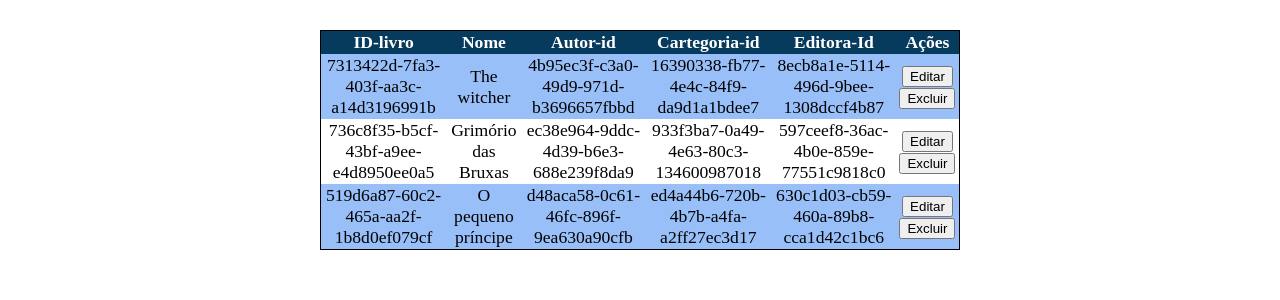
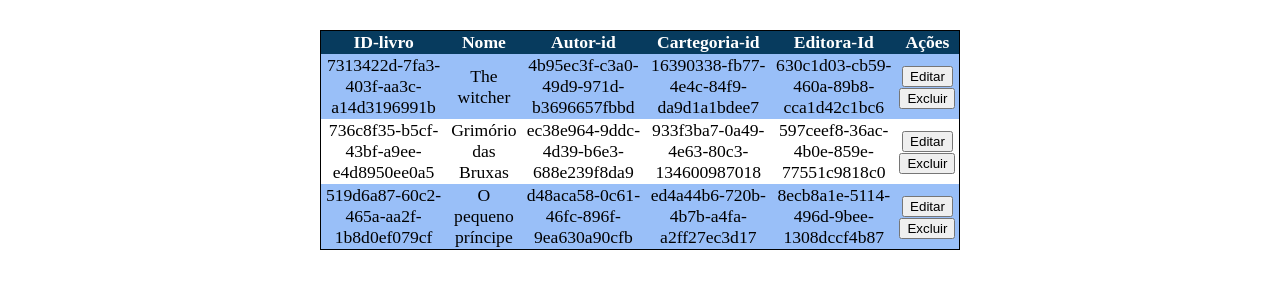
Before and after one commit to Ian-2INFO3/aula-bootcamp-teste, a Vue app: page /livros in a window 1280 px wide. Shown: the part 216-516 px from the top of the page. Built offline with nearby package versions, Linux system fonts and the light colour scheme.

Commit message:
ajeitando ids

```diff
--- a/src/views/EditorasView.vue
+++ b/src/views/EditorasView.vue
@@ -5,19 +5,19 @@ export default {
     return {
       editoras: [
         {
-          id: "630c1d03-cb59-460a-89b8-cca1d42c1bc6",
+          id_editora: "630c1d03-cb59-460a-89b8-cca1d42c1bc6",
           nome: "Companhia das Letras",
           site_lf: "https://www.companhiadasletras.com.br",
           site_nlf: "www.companhiadasletras.com.br",
         },
         {
-          id: "597ceef8-36ac-4b0e-859e-77551c9818c0",
+          id_editora: "597ceef8-36ac-4b0e-859e-77551c9818c0",
           nome: "Editora Rocco",
           site_lf: "https://www.rocco.com.br/",
           site_nlf: "www.rocco.com.br",
         },
         {
-          id: "8ecb8a1e-5114-496d-9bee-1308dccf4b87",
+          id_editora: "8ecb8a1e-5114-496d-9bee-1308dccf4b87",
           nome: "Editora Arqueiro",
           site_lf: "https://www.editoraarqueiro.com.br",
           site_nlf: "www.editoraarqueiro.com.br",
@@ -30,9 +30,9 @@ export default {
   methods: {
     salvar() {
       if (this.nova_editora !== "" && this.novo_site !== "") {
-        const novo_id = uuidv4();
+        const novo_id_editora = uuidv4();
         this.editoras.push({
-          id: novo_id,
+          id_editora: novo_id_editora,
           nome: this.nova_editora,
           site_nlf: this.novo_site,
           site_lf: "https://" + this.novo_site,
@@ -89,7 +89,7 @@ export default {
         <tbody>
           <tr v-for="editora in editoras" :key="editora.id">
             <td>
-              {{ editora.id }}
+              {{ editora.id_editora }}
             </td>
             <td>
               {{ editora.nome }}
--- a/src/views/LivrosView.vue
+++ b/src/views/LivrosView.vue
@@ -7,21 +7,21 @@ export default {
         {
           id_livro: "7313422d-7fa3-403f-aa3c-a14d3196991b",
           nome: "The witcher",
-          id_editora: "8ecb8a1e-5114-496d-9bee-1308dccf4b87",
+          id_editora: "630c1d03-cb59-460a-89b8-cca1d42c1bc6",
           id_autor: "4b95ec3f-c3a0-49d9-971d-b3696657fbbd",
           id_cartegoria: "16390338-fb77-4e4c-84f9-da9d1a1bdee7",
         },
         {
           id_livro: "736c8f35-b5cf-43bf-a9ee-e4d8950ee0a5",
           nome: "Grimório das Bruxas",
-          id_editora: "597ceef8-36ac-4b0e-859e-77551c9818c0	",
+          id_editora: "597ceef8-36ac-4b0e-859e-77551c9818c0",
           id_autor: "ec38e964-9ddc-4d39-b6e3-688e239f8da9",
           id_cartegoria: "933f3ba7-0a49-4e63-80c3-134600987018",
         },
         {
           id_livro: "519d6a87-60c2-465a-aa2f-1b8d0ef079cf",
           nome: "O pequeno príncipe",
-          id_editora: "630c1d03-cb59-460a-89b8-cca1d42c1bc6",
+          id_editora: "8ecb8a1e-5114-496d-9bee-1308dccf4b87",
           id_autor: "d48aca58-0c61-46fc-896f-9ea630a90cfb",
           id_cartegoria: "ed4a44b6-720b-4b7b-a4fa-a2ff27ec3d17",
         },
```
